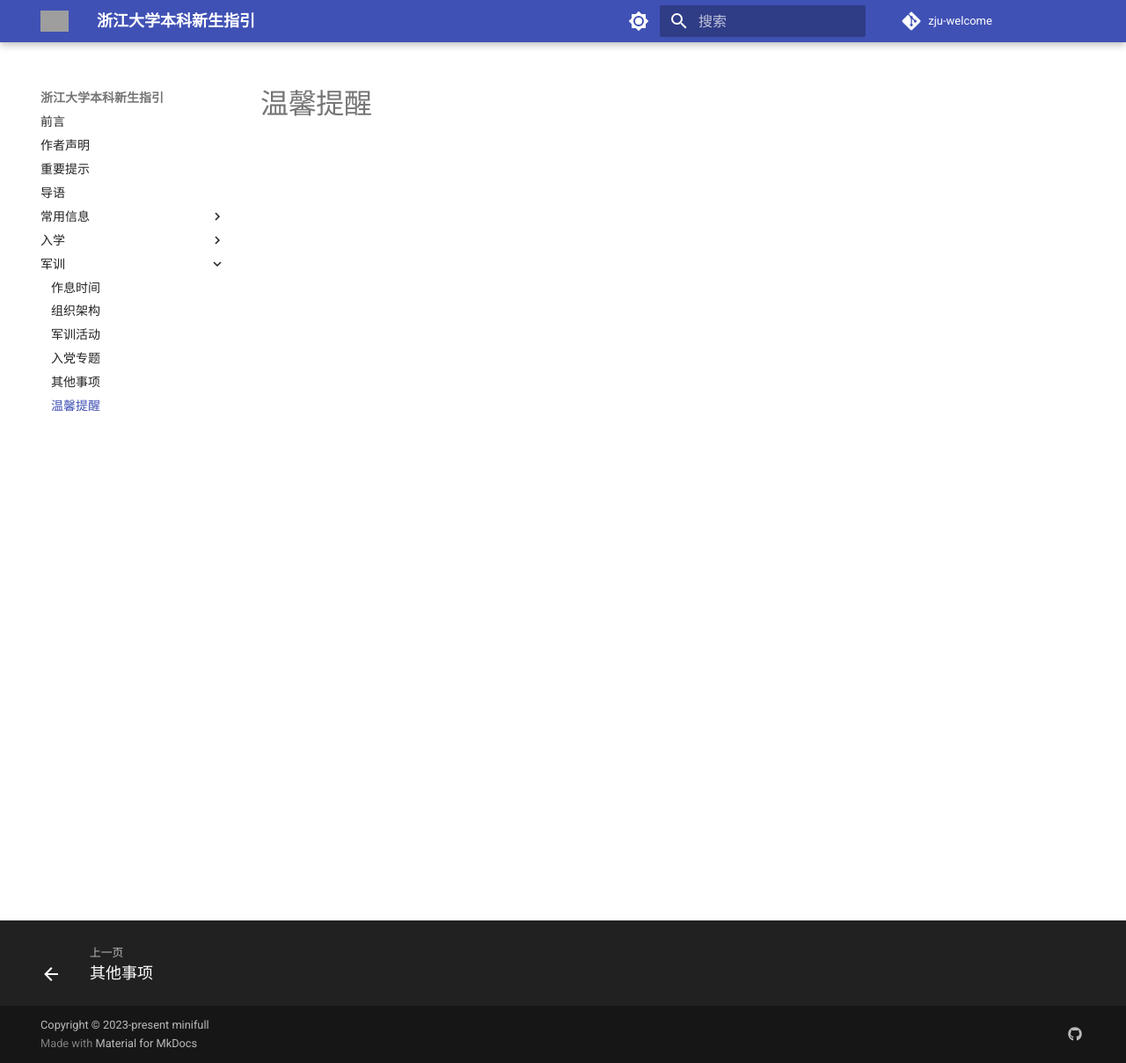
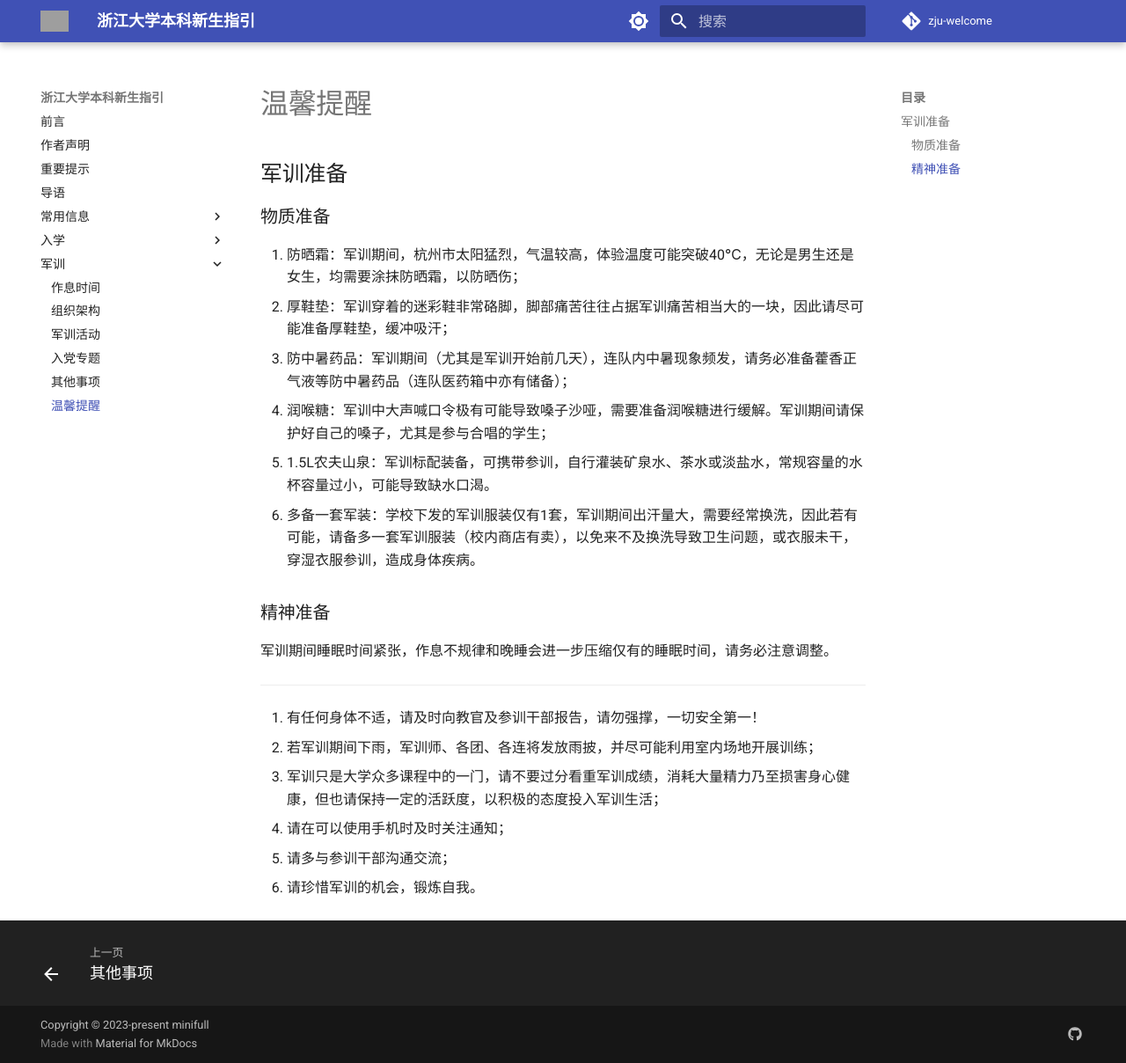
Before and after one commit to mini-full/zju-welcome, an MkDocs documentation site: the page built from docs/military_training/reminder.md, in a window 1280 px wide and 1208 px high. Shown: the whole window at 88% size. Built offline with MkDocs 1.6.1 and Material for MkDocs 9.7.7, drawn with Linux system fonts in a browser that asks for light colours; comment, search, counter and statistics services are not loaded; grey boxes are pictures that could not be loaded.

Commit message:
add reminder

```diff
--- a/docs/military_training/reminder.md
+++ b/docs/military_training/reminder.md
@@ -1 +1,25 @@
 # 温馨提醒
+
+## 军训准备
+
+### 物质准备
+
+1. 防晒霜：军训期间，杭州市太阳猛烈，气温较高，体验温度可能突破40℃，无论是男生还是女生，均需要涂抹防晒霜，以防晒伤；
+2. 厚鞋垫：军训穿着的迷彩鞋非常硌脚，脚部痛苦往往占据军训痛苦相当大的一块，因此请尽可能准备厚鞋垫，缓冲吸汗；
+3. 防中暑药品：军训期间（尤其是军训开始前几天），连队内中暑现象频发，请务必准备藿香正气液等防中暑药品（连队医药箱中亦有储备）；
+4. 润喉糖：军训中大声喊口令极有可能导致嗓子沙哑，需要准备润喉糖进行缓解。军训期间请保护好自己的嗓子，尤其是参与合唱的学生；
+5. 1.5L农夫山泉：军训标配装备，可携带参训，自行灌装矿泉水、茶水或淡盐水，常规容量的水杯容量过小，可能导致缺水口渴。
+6. 多备一套军装：学校下发的军训服装仅有1套，军训期间出汗量大，需要经常换洗，因此若有可能，请备多一套军训服装（校内商店有卖），以免来不及换洗导致卫生问题，或衣服未干，穿湿衣服参训，造成身体疾病。
+
+### 精神准备
+
+军训期间睡眠时间紧张，作息不规律和晚睡会进一步压缩仅有的睡眠时间，请务必注意调整。
+
+---
+
+1. 有任何身体不适，请及时向教官及参训干部报告，请勿强撑，一切安全第一！
+2. 若军训期间下雨，军训师、各团、各连将发放雨披，并尽可能利用室内场地开展训练；
+3. 军训只是大学众多课程中的一门，请不要过分看重军训成绩，消耗大量精力乃至损害身心健康，但也请保持一定的活跃度，以积极的态度投入军训生活；
+4. 请在可以使用手机时及时关注通知；
+5. 请多与参训干部沟通交流；
+6. 请珍惜军训的机会，锻炼自我。
```
